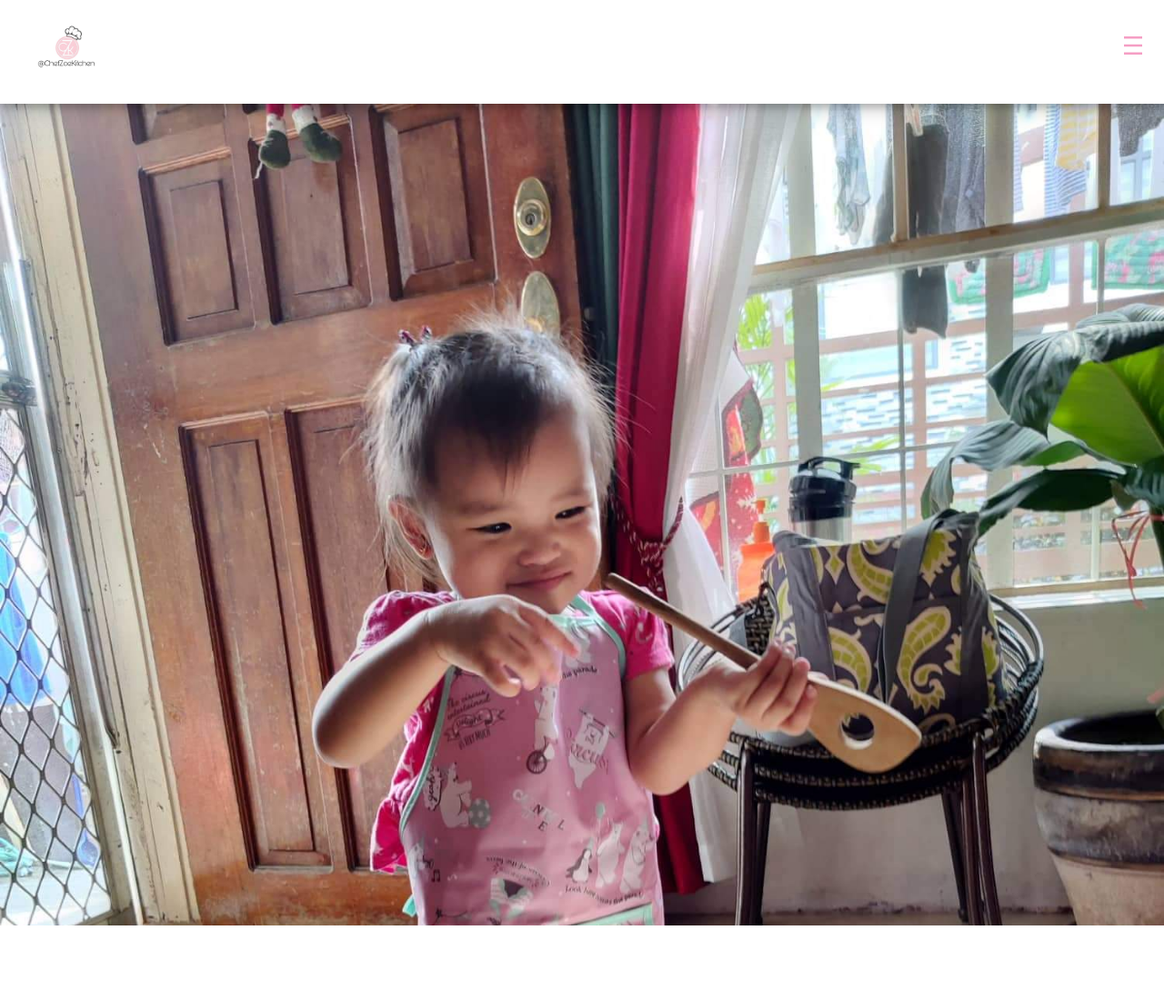
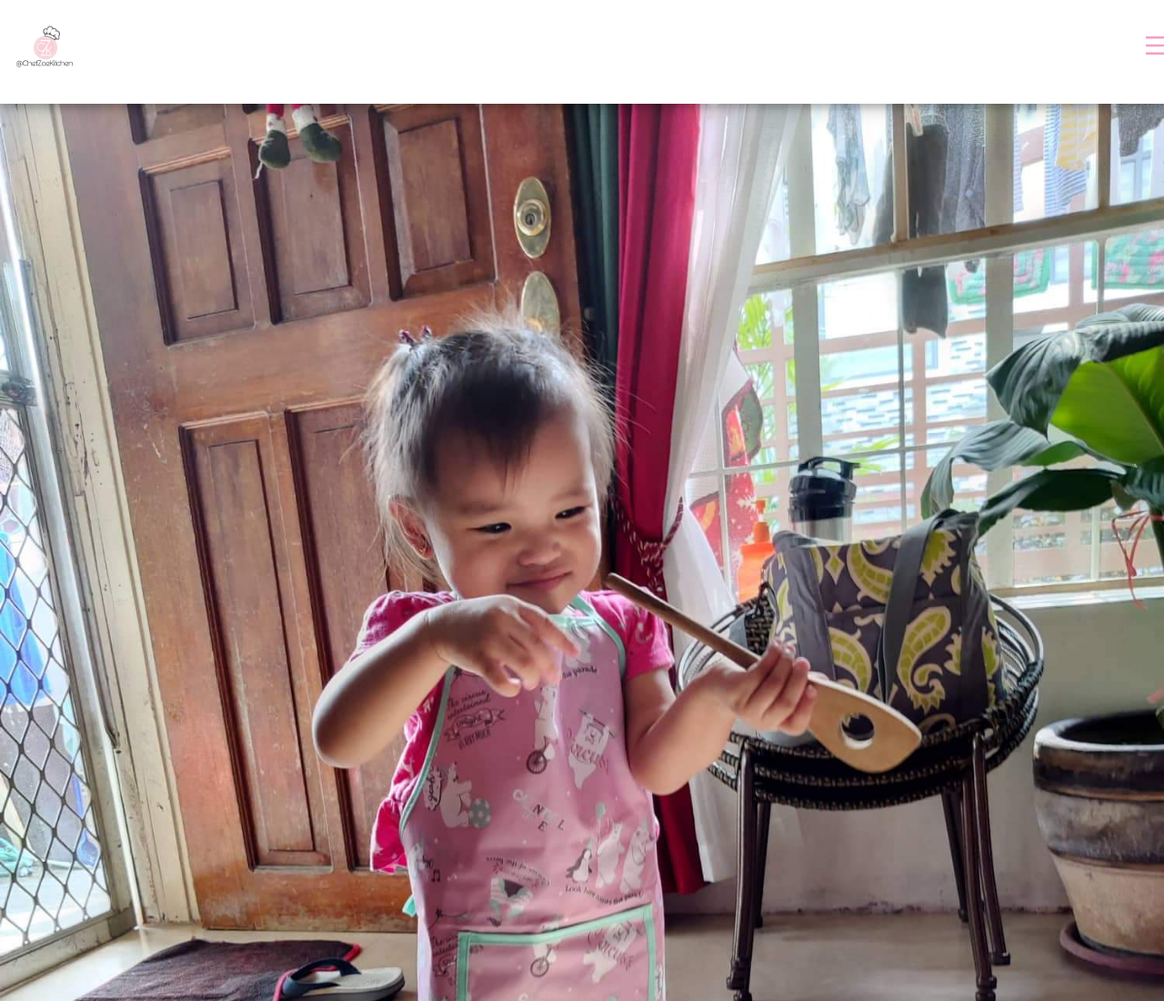
Before and after one commit to kladkent/ChefZoeKitchen, a plain HTML site: page index.html in a window 1280 px wide. Shown: the top 1100 px of the page at 91% size. Drawn offline with Linux system fonts and the light colour scheme; a web font is replaced by a local one.

Commit message:
Add files via upload

```diff
--- a/style.css
+++ b/style.css
@@ -21,8 +21,6 @@ body{
 }
 
 
-
-
 /*navbar-mobile*/
 div.navbar-mobile{
   top: 0;
@@ -36,8 +34,6 @@ div.navbar-mobile{
 
 div.navbar-mobile div{
   display: inline-block;
-  padding-right: 24px;
-  padding-left: 24px;
 }
 
 div.logo-button img{
```
